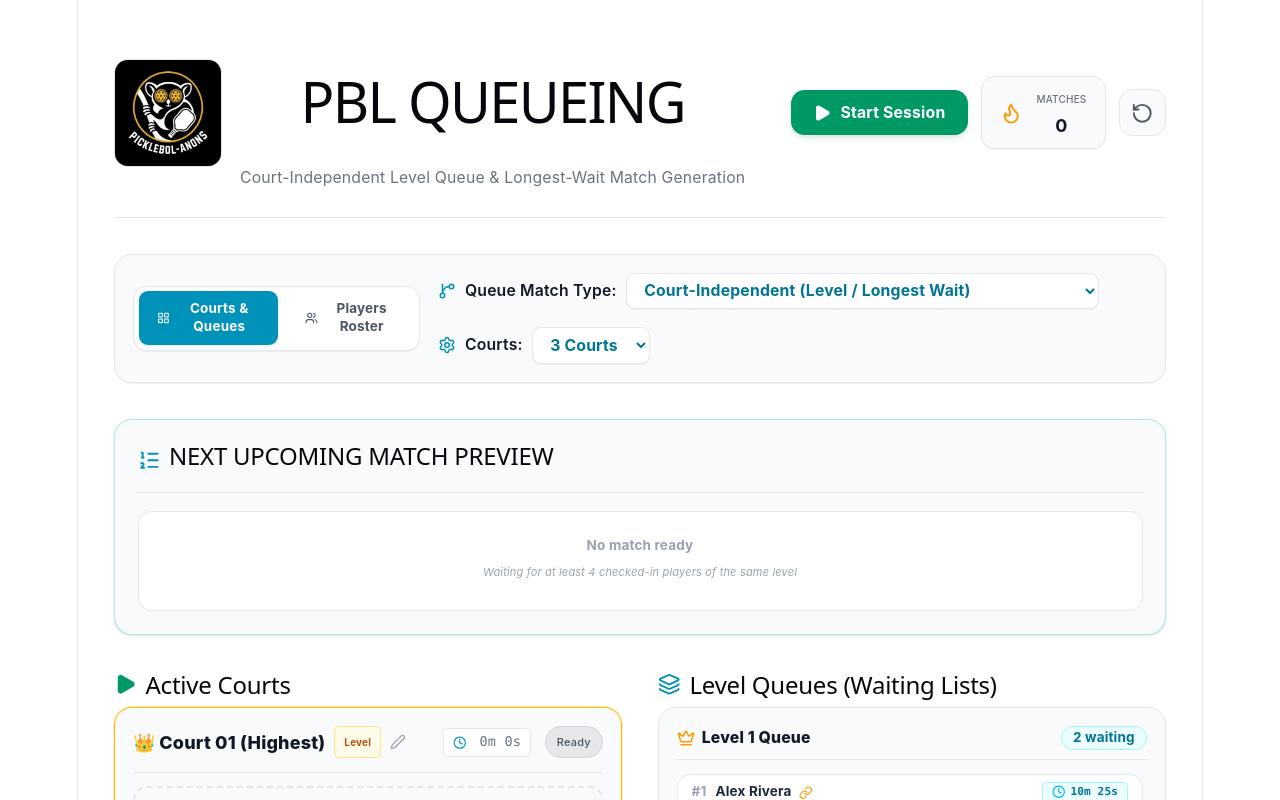
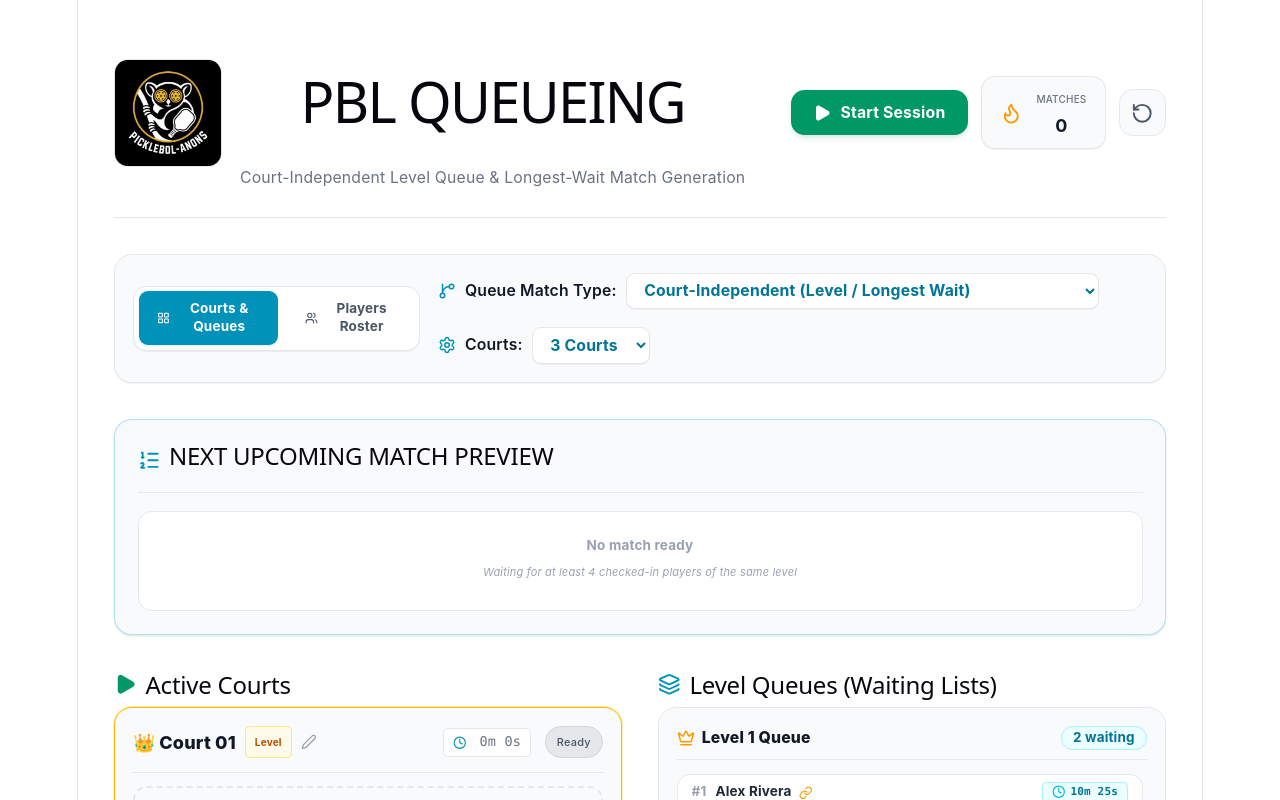
Before and after one commit to theknee-pbl/queue, a React (Vite) app: page / in a window 1280 px wide. Shown: the top 800 px of the page. Built offline with nearby package versions, Linux system fonts and the light colour scheme.

Commit message:
Update App.jsx

```diff
--- a/src/App.jsx
+++ b/src/App.jsx
@@ -109,7 +109,7 @@ export default function App() {
     if (saved) return JSON.parse(saved);
     return Array.from({ length: totalCourtCount }, (_, i) => ({
       id: i + 1,
-      name: i === 0 ? `👑 Court 01 (Highest)` : `Court 0${i + 1}`,
+      name: i === 0 ? `👑 Court 01` : `Court 0${i + 1}`,
       teamA: [],
       teamB: [],
       isLive: false,
@@ -265,7 +265,7 @@ export default function App() {
           const newIdx = prevCourts.length + i + 1;
           return {
             id: newIdx,
-            name: newIdx === 1 ? `👑 Court 01 (Highest)` : `Court 0${newIdx}`,
+            name: newIdx === 1 ? `👑 Court 01` : `Court 0${newIdx}`,
             teamA: [],
             teamB: [],
             isLive: false,
@@ -942,7 +942,7 @@ export default function App() {
       setShowSummaryModal(false);
       setCourts(Array.from({ length: totalCourtCount }, (_, i) => ({
         id: i + 1,
-        name: i === 0 ? `👑 Court 01 (Highest)` : `Court 0${i + 1}`,
+        name: i === 0 ? `👑 Court 01` : `Court 0${i + 1}`,
         teamA: [],
         teamB: [],
         isLive: false,
```
